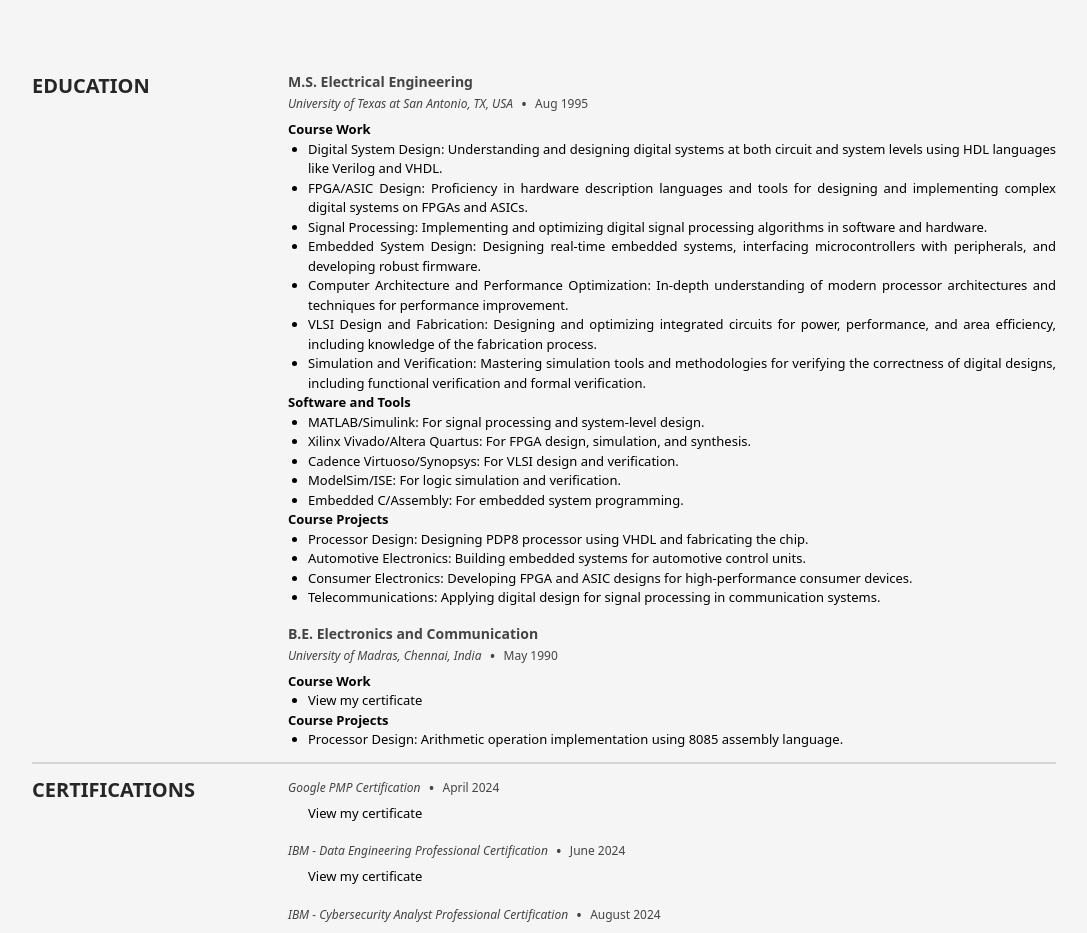
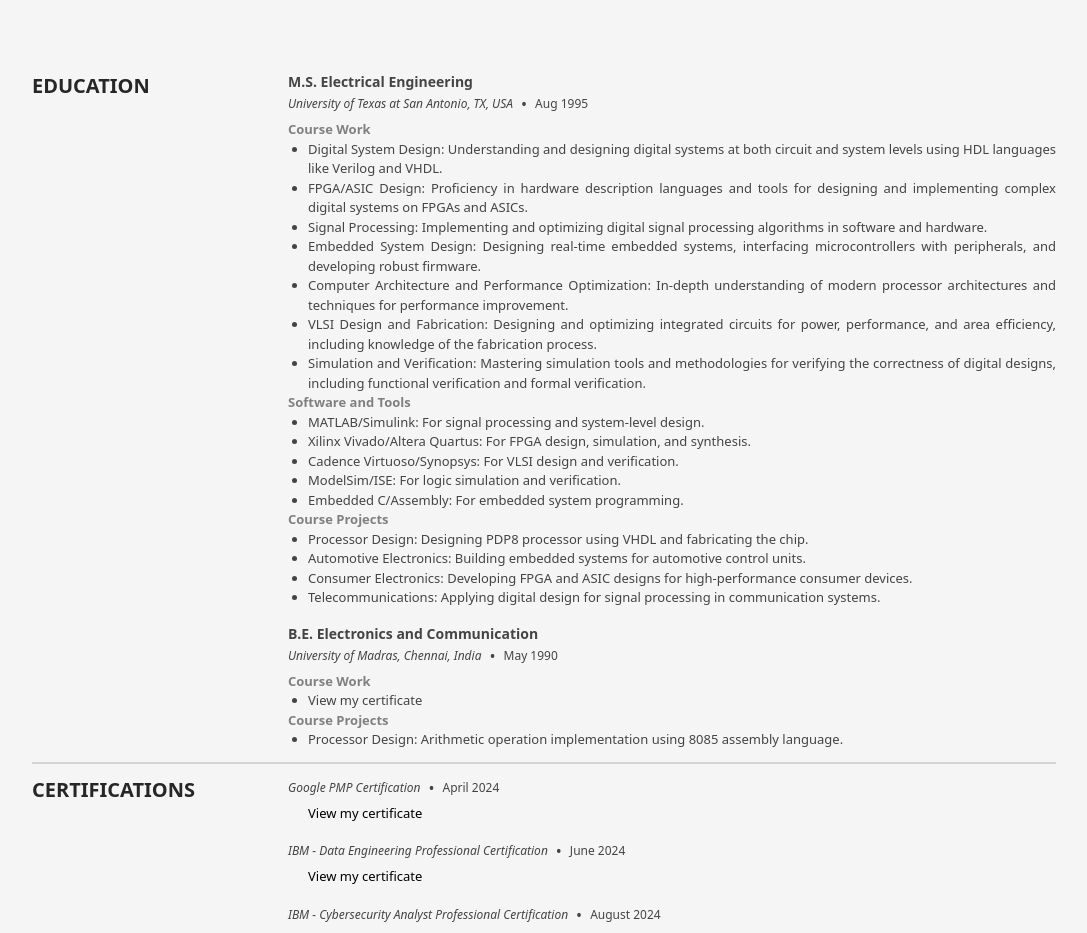
Before and after one commit to jawaharvinayagamurthy/myportfolio-react, a Next.js app: page / in a window 1280 px wide. Shown: the part 1640-2573 px from the top of the page, without its empty margins (96-1183 px from the left). Built offline with nearby package versions, Linux system fonts and the light colour scheme.

Commit message:
Updates to all sections.

```diff
--- a/src/components/Sections/Education.tsx
+++ b/src/components/Sections/Education.tsx
@@ -1,9 +1,9 @@
 import React, {FC, memo} from 'react';
 
 const MSCourseWork: FC = memo(() => (
-    <div className="text-black text-justify" style={{fontSize: '13px'}}>
+    <div className="text-justify" style={{fontSize: '13px'}}>
         <div>
-            <h3 className="font-bold">Course Work</h3>
+            <h3 className="text-justify">Course Work</h3>
             <ul className="bullet-list-disc" style={{fontSize: '13px'}}>
                 <li>Digital System Design: Understanding and designing digital systems at both circuit and system levels using HDL languages like Verilog and VHDL.</li>
                 <li>FPGA/ASIC Design: Proficiency in hardware description languages and tools for designing and implementing complex digital systems on FPGAs and ASICs.</li>
@@ -15,7 +15,7 @@ const MSCourseWork: FC = memo(() => (
             </ul>
         </div>
         <div>
-            <h3 className="font-bold">Software and Tools</h3>
+            <h3 className="text-justify">Software and Tools</h3>
             <ul className="bullet-list-disc" style={{fontSize: '13px'}}>
                 <li>MATLAB/Simulink: For signal processing and system-level design.</li>
                 <li>Xilinx Vivado/Altera Quartus: For FPGA design, simulation, and synthesis.</li>
@@ -25,7 +25,7 @@ const MSCourseWork: FC = memo(() => (
             </ul>
         </div>
         <div>
-            <h3 className="font-bold">Course Projects</h3>
+            <h3 className="text-justify">Course Projects</h3>
             <ul className="bullet-list-disc" style={{fontSize: '13px'}}>
                 <li>Processor Design: Designing PDP8 processor using VHDL and fabricating the chip.</li>
                 <li>Automotive Electronics: Building embedded systems for automotive control units.</li>
@@ -37,9 +37,9 @@ const MSCourseWork: FC = memo(() => (
 ));
 
 const BECourseWork: FC = memo(() => (
-    <div className="text-black text-justify" style={{fontSize: '13px'}}>
+    <div className="text-justify" style={{fontSize: '13px'}}>
         <div>
-        <h3 className="font-bold">Course Work</h3>
+        <h3 className="text-justify">Course Work</h3>
             <ul className="bullet-list-disc" style={{fontSize: '13px'}}>
             <li><a href="https://coursera.org/share/6181a21099f086744e48c4c29302ec7e" target="_blank" rel="noopener noreferrer">
                 View my certificate
@@ -47,7 +47,7 @@ const BECourseWork: FC = memo(() => (
             </ul>
         </div>
         <div>
-            <h3 className="font-bold">Course Projects</h3>
+            <h3 className="text-justify">Course Projects</h3>
             <ul className="bullet-list-disc" style={{fontSize: '13px'}}>
                 <li>Processor Design: Arithmetic operation implementation using 8085 assembly language.</li>
             </ul>
--- a/src/globalStyles.scss
+++ b/src/globalStyles.scss
@@ -131,6 +131,7 @@ ul {
 
 h3 {
   font-weight: bold;
+  color: grey;
 }
 
 .bullet-list-square {
```
